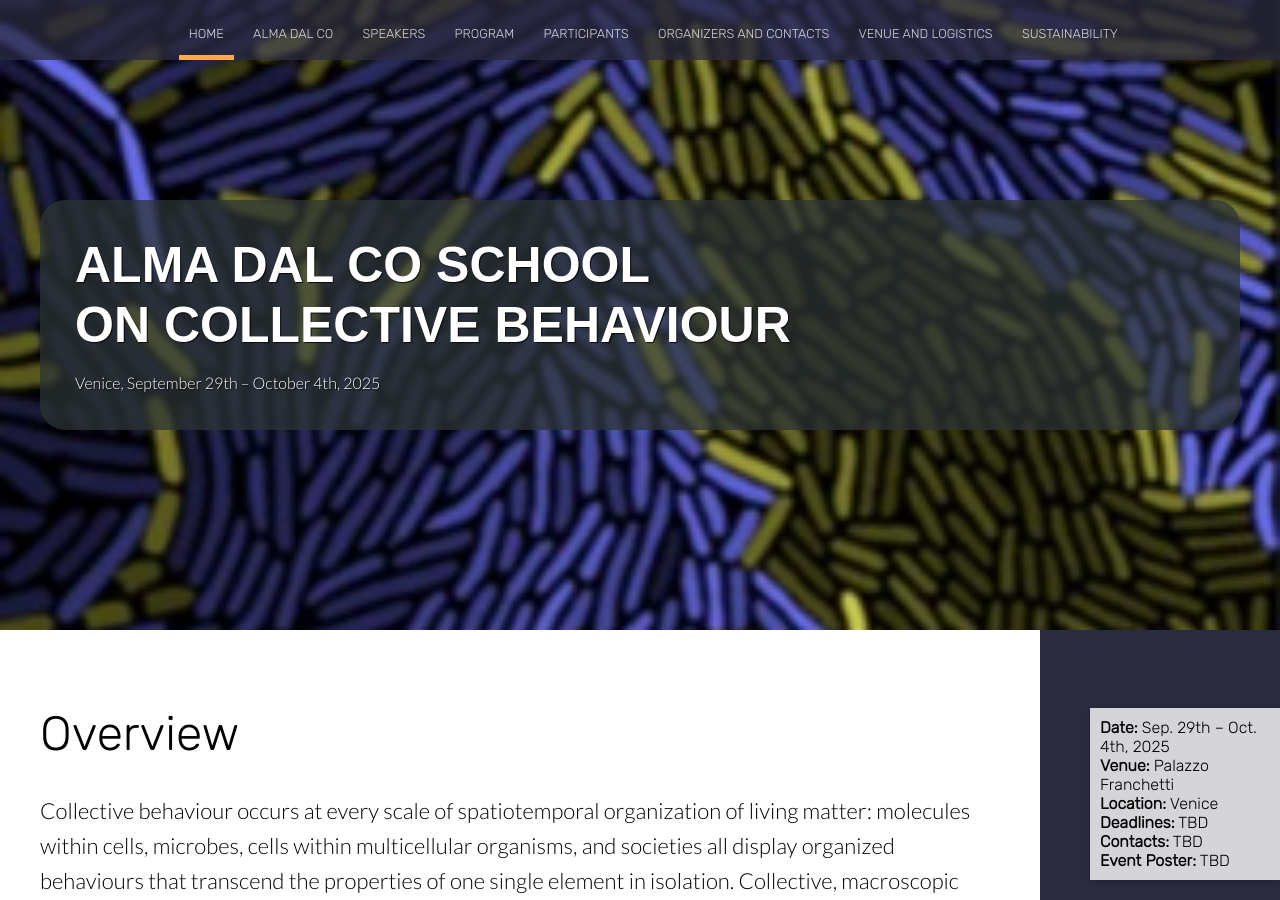
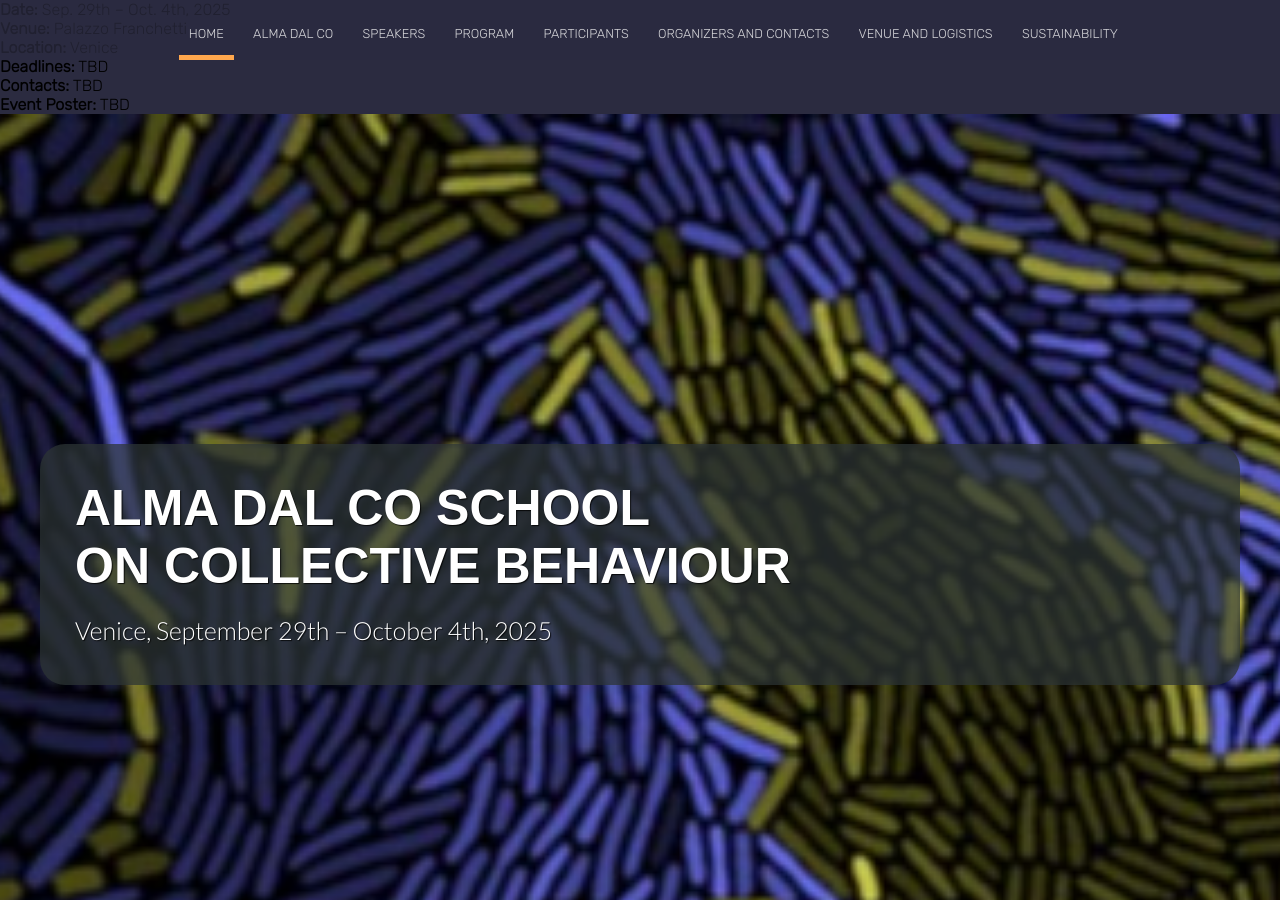
Before and after one commit to almadalcoschool/almadalcoschool.github.io, a Jekyll site: the page built from index.html, in a window 1280 px wide and 900 px high. Built offline with Jekyll 4.4.1, drawn with Linux system fonts in a browser that asks for light colours; nearby versions of some CDN libraries; the list of posts is cut into pages by our own code.

Commit message:
remove head sect

```diff
--- a/index.html
+++ b/index.html
@@ -4,10 +4,10 @@
 image: /images/home/paper_natEcoEvol2020.jpg
 ---
 
-<head>
+<!-- <head>
     <meta name="viewport" content="width=device-width, initial-scale=1.0">
     <link rel="stylesheet" href="css\style.css">
-</head>
+</head> -->
 
 <!-- <style>
     /* Column layout for older structure (not used in grid) */
--- a/registration.html
+++ b/registration.html
@@ -4,10 +4,10 @@
 image: /images/home/paper_natEcoEvol2020.jpg
 ---
 
-<head>
+<!-- <head>
 	<meta name="viewport" content="width=device-width, initial-scale=1.0">
     <link rel="stylesheet" href="css\style.css">
-</head>
+</head> -->
 
 <section class="hero" style="background-image: url({% include relative-src.html src=page.image %})">
 	<div class="inner-hero text-container">
--- a/sustainability.html
+++ b/sustainability.html
@@ -4,17 +4,17 @@
 image: /images/home/paper_natEcoEvol2020.jpg
 ---
 
-<head>
+<!-- <head>
 	<meta name="viewport" content="width=device-width, initial-scale=1.0">
     <link rel="stylesheet" href="css\style.css">
-</head>
+</head> -->
 
 <section class="hero" style="background-image: url({% include relative-src.html src=page.image %})">
 	<div class="inner-hero text-container">
 		<div class="hero-text-container">
 			<div class="heading-landing">
                 <h1 class="hero-title">
-                    Documentation
+                    Sustainability
                 </h1>
                 <!--<p class="subtext editable bold-large-text">Where to find interesting materials?</p>-->
             </div>
```
